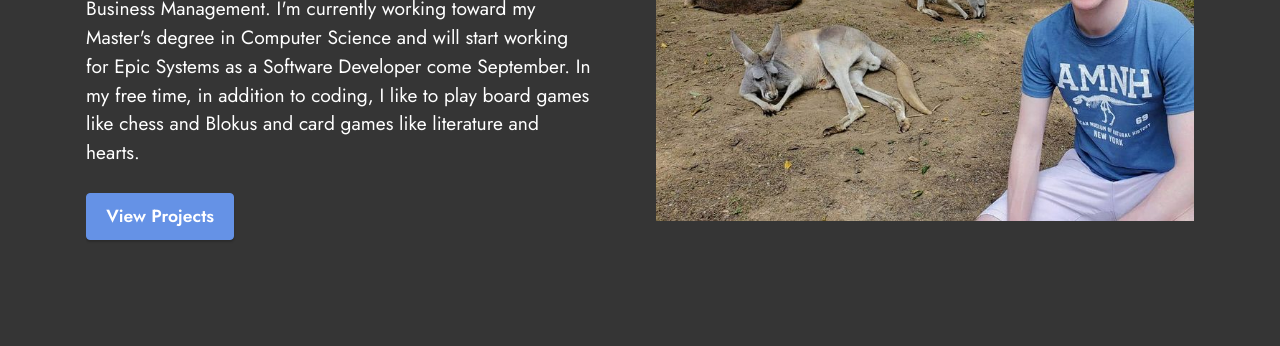
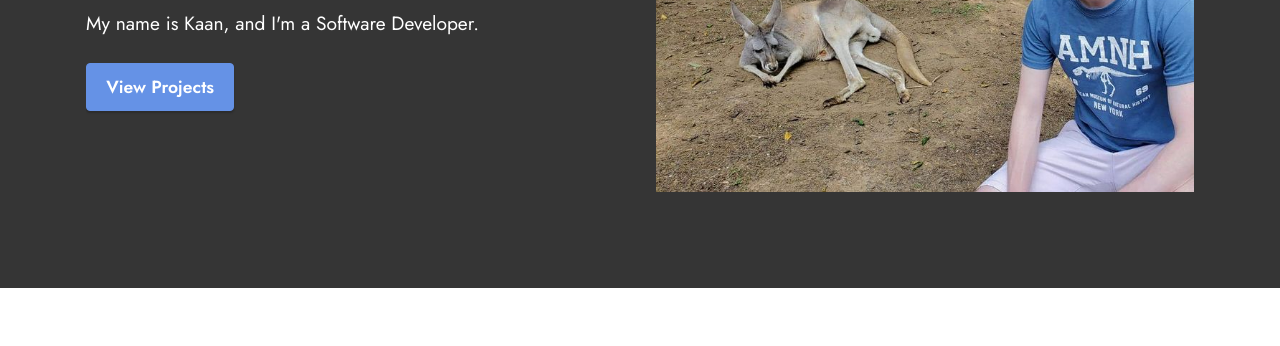
Before and after one commit to akdukaan/akdukaan.github.io, a plain HTML site: page index.html in a window 1280 px wide. Shown: the part 638-984 px from the top of the page. After the commit the page ends 926 px from the top, so only its background shows below. Drawn offline with Linux system fonts and the light colour scheme.

Commit message:
Update index.html

```diff
--- a/index.html
+++ b/index.html
@@ -93,7 +93,7 @@
                     <h6 class="card-title mbr-fonts-style mb-4 display-2">
                         <strong>About Me</strong></h6>
                     <p class="mbr-text mbr-fonts-style display-7">
-                        Hi, I'm Kaan! I'm a graduate of Case Western Reserve University with a B.S. in Computer Science and a minor in Business Management. I'm currently working toward my Master's degree in Computer Science and will start working for Epic Systems as a Software Developer come September. In my free time, in addition to coding, I like to play board games like chess and Blokus and card games like literature and hearts.</p>
+                        My name is Kaan, and I'm a Software Developer. </p>
                     <div class="mbr-section-btn"><a class="btn btn-primary display-4" href="projects.html">View Projects</a></div>
                 </div>
             </div>
```
